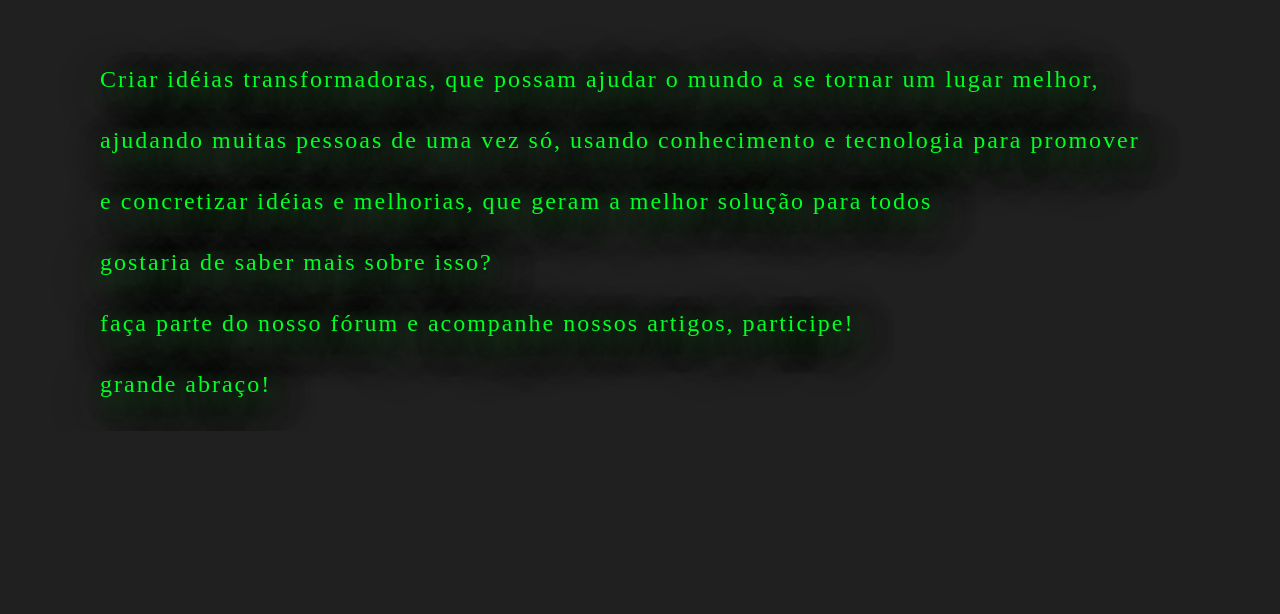
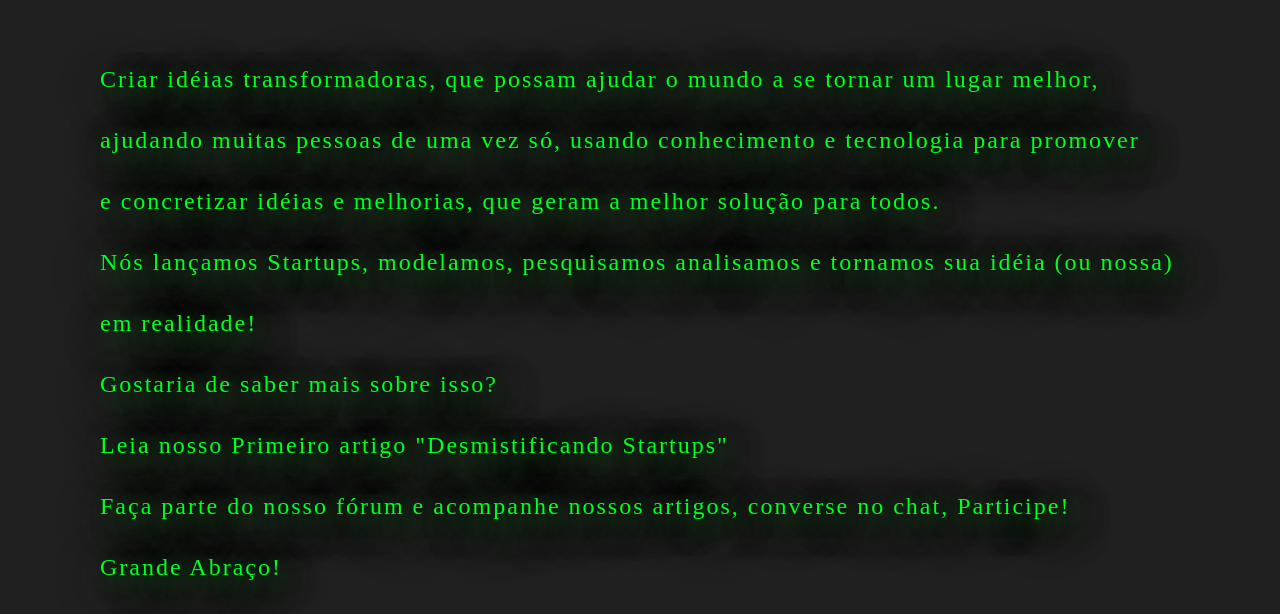
Before and after one commit to RFFSoftwareEngineering/VikingCodeSite-RealOne, a Django app: page /HomePage in a window 1280 px wide. Shown: the part 2483-3097 px from the top of the page. Before the commit the page ends 2911 px from the top, so only its background shows below. Run offline with Django 3.2, Linux system fonts and the light colour scheme; some libraries are stand-ins or nearby versions; some web fonts are replaced.

Commit message:
time to sleep, kisses in everyone's heart and soul

```diff
--- a/VikingCodeSite/Core/Templates/home.html
+++ b/VikingCodeSite/Core/Templates/home.html
@@ -73,10 +73,13 @@
         <p id="purposetxt">
             Criar idéias transformadoras, que possam ajudar o mundo a se tornar um lugar melhor, <br />
             ajudando muitas pessoas de uma vez só, usando conhecimento e tecnologia para promover <br />
-            e concretizar idéias e melhorias, que geram a melhor solução para todos <br />
-            gostaria de saber mais sobre isso? <br />
-            faça parte do nosso fórum e acompanhe nossos artigos, participe! <br />
-            grande abraço!
+            e concretizar idéias e melhorias, que geram a melhor solução para todos. <br />
+            Nós lançamos Startups, modelamos, pesquisamos analisamos e tornamos sua idéia (ou nossa) <br />
+            em realidade! <br />
+            Gostaria de saber mais sobre isso? <br />
+            Leia nosso Primeiro artigo "Desmistificando Startups" <br />
+            Faça parte do nosso fórum e acompanhe nossos artigos, converse no chat, Participe! <br />
+            Grande Abraço!
         </p>
     </div>
     <script type="text/javascript" src="{% static 'javascript/animtheme.js' %}"></script>
```
